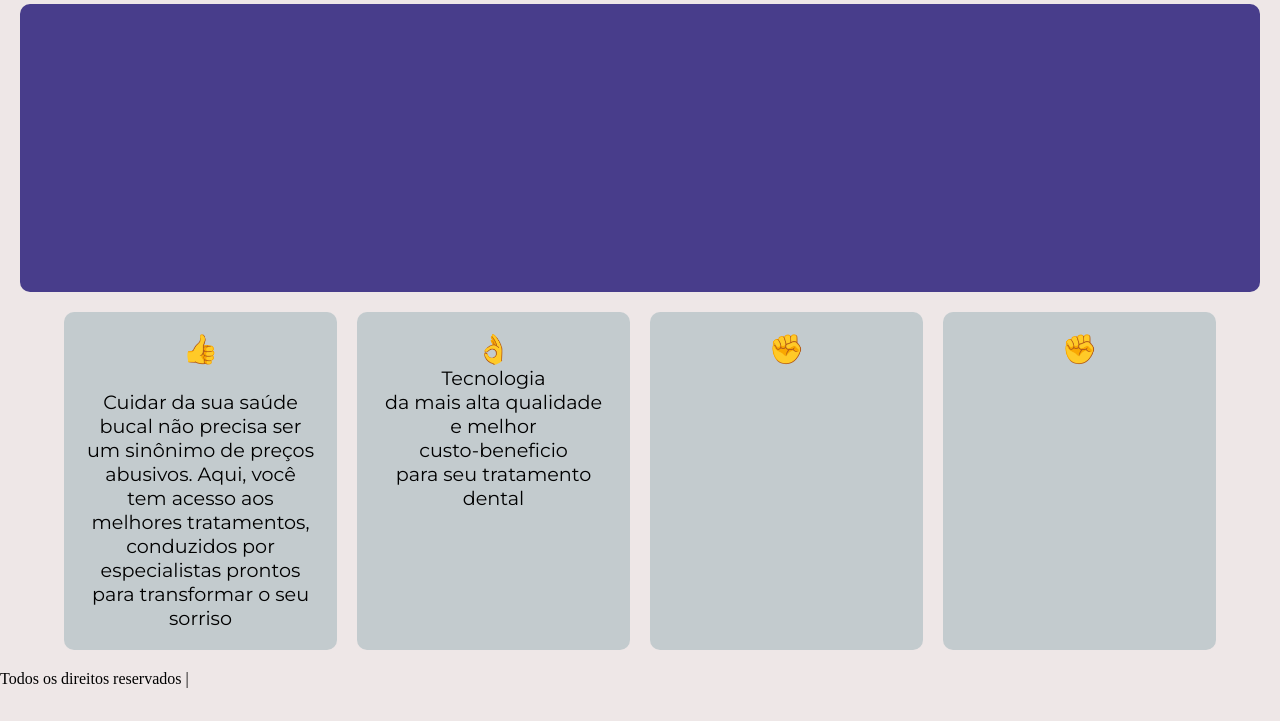
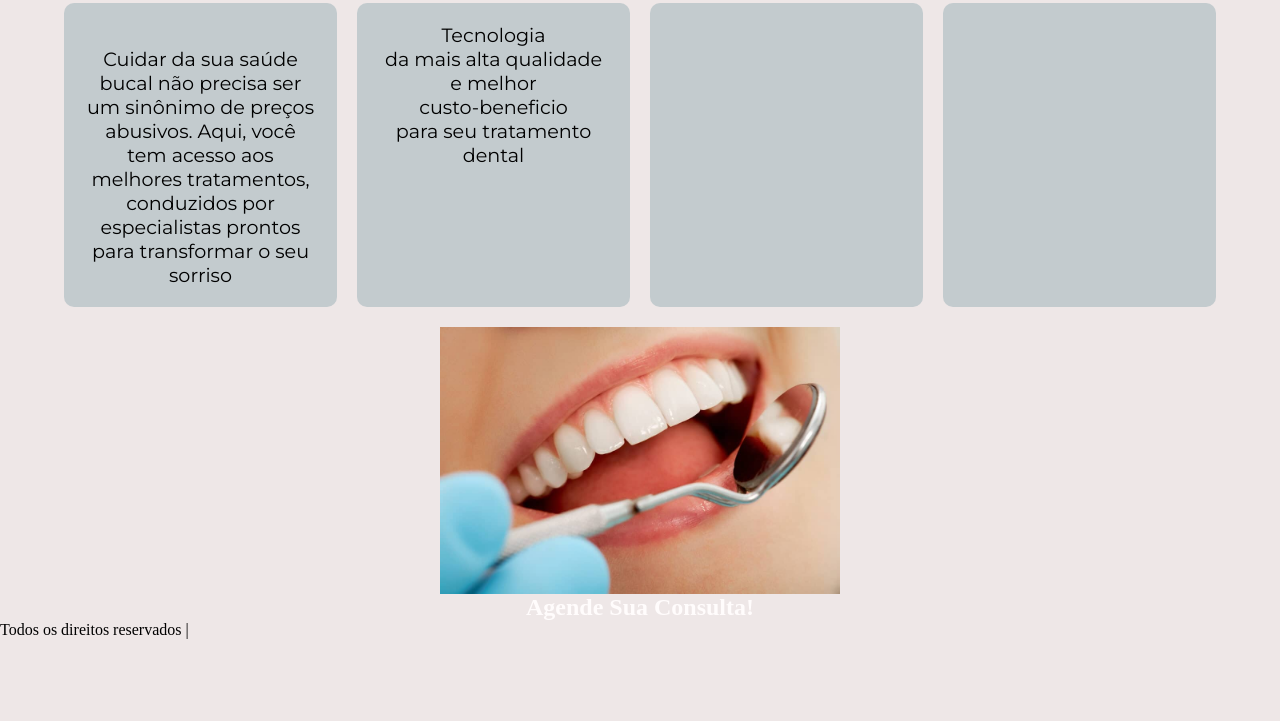
Before and after one commit to Maria-Faustina/Projetos-ProgramacaoWeb, a plain HTML site: page assets/index.html in a window 1280 px wide. Shown: the part 79-800 px from the top of the page. Drawn offline with Linux system fonts and the light colour scheme.

Commit message:
Add files via upload

```diff
--- /dev/null
+++ b/assets/Login/style.css
@@ -0,0 +1,17 @@
+:root{
+    --cor-fundo: deepskyblue;
+}
+*{
+    margin: 0;
+    padding: 0;
+}
+body{
+    background-color: var(--cor-fundo);
+}
+.login{
+    display: flex;
+    position: relative;
+    justify-content: center;
+    align-items: center;
+    text-align: center;
+}
--- a/assets/index.html
+++ b/assets/index.html
@@ -17,7 +17,7 @@
     <header class="container-cabecalho">
         <div class="logo">
             <img src="img/logo.png" alt="Um dente com um lindo sorriso">
-             <img src="img/nome_loja.png" alt="NewDent">
+            <img src="img/nome_loja.png" alt="NewDent">
         </div>
     <ul class="navigation">
         <li><a href="#">Inicio</a></li>
@@ -27,34 +27,35 @@
     </ul>
     </header>
 
-    <div class="banner">
-        <h1></h1>
-    </div>
+
 
     <section class="content-section">
         <article class="artigo">
-            <h2>👍</h2>
+
             <p><br>Cuidar da sua saúde bucal não precisa ser um sinônimo de preços abusivos.
                 Aqui, você tem acesso aos melhores tratamentos,
                 conduzidos por especialistas prontos para transformar o seu sorriso</p>
         </article>
         <article class="artigo">
-            <h2>👌</h2>
             <p>Tecnologia<br>da mais alta qualidade <br>e melhor<br>
             custo-beneficio
             <br>para seu tratamento <br>dental</p>
         </article>
         <article class="artigo">
-            <h2>✊</h2>
+
             <p></p>
         </article>
         <article class="artigo">
-            <h2>✊</h2>
+
             <p></p>
         </article>
     </section>
-    <section class="Serviços">
-
+    <section class="servico">
+        <div class="banner">
+            <h1></h1>
+        </div>
+        <img  src="img/pro1.jpg" alt="">
+        <h1><a href="/Login/Login.html">Agende Sua Consulta!</a></h1>
     </section>
     <footer>
         <p> Todos os direitos reservados | </p>
--- a/assets/style.css
+++ b/assets/style.css
@@ -41,7 +41,7 @@ body{
     display: flex;
     width: 5rem;
     height: auto;
-    padding: 5px;
+    padding: 3px;
 }
 .navigation{
     display: flex;
@@ -54,17 +54,13 @@ body{
     text-decoration: none;
     color: var(--texto-cabecalho)
 }
+.navigation a :hover{
+    list-style: none;
+    text-decoration: none;
+    pointer-events: none;
+    color: aquamarine;
+}
 
-.banner{
-    display: flex;
-
-    justify-content: center;
-    background-color: var(--banner-cor);
-    margin: 20px;
-    text-align: center;
-    padding: 144px 350px;
-    border-radius: 10px;
-}
 .content-section{
     display: flex;
     justify-content: center;
@@ -90,6 +86,26 @@ body{
     color: var(--texto-artigo);
     font-family: "Montserrat", sans-serif;
 }
+.servico {
+    display: flex;
+    justify-content:center ;
+    position: relative;
+    align-items: center;
+    flex-direction: column;
+    column-gap: 100px;
+}
+.servico h1{
+    text-decoration: none;
+    list-style: none;
+    color: var(--texto-artigo);
+}
+.servico img{
+    display: flex;
+    align-items: center;
+    justify-content: center;
+    width: 400px;
+}
+
 @media(max-width: 768px){
     .navigation{
         justify-content: center;
```
Also changed, not shown: assets/Login/Login.html (added, +15 -0 lines), assets/img/pro1.jpg (added).
